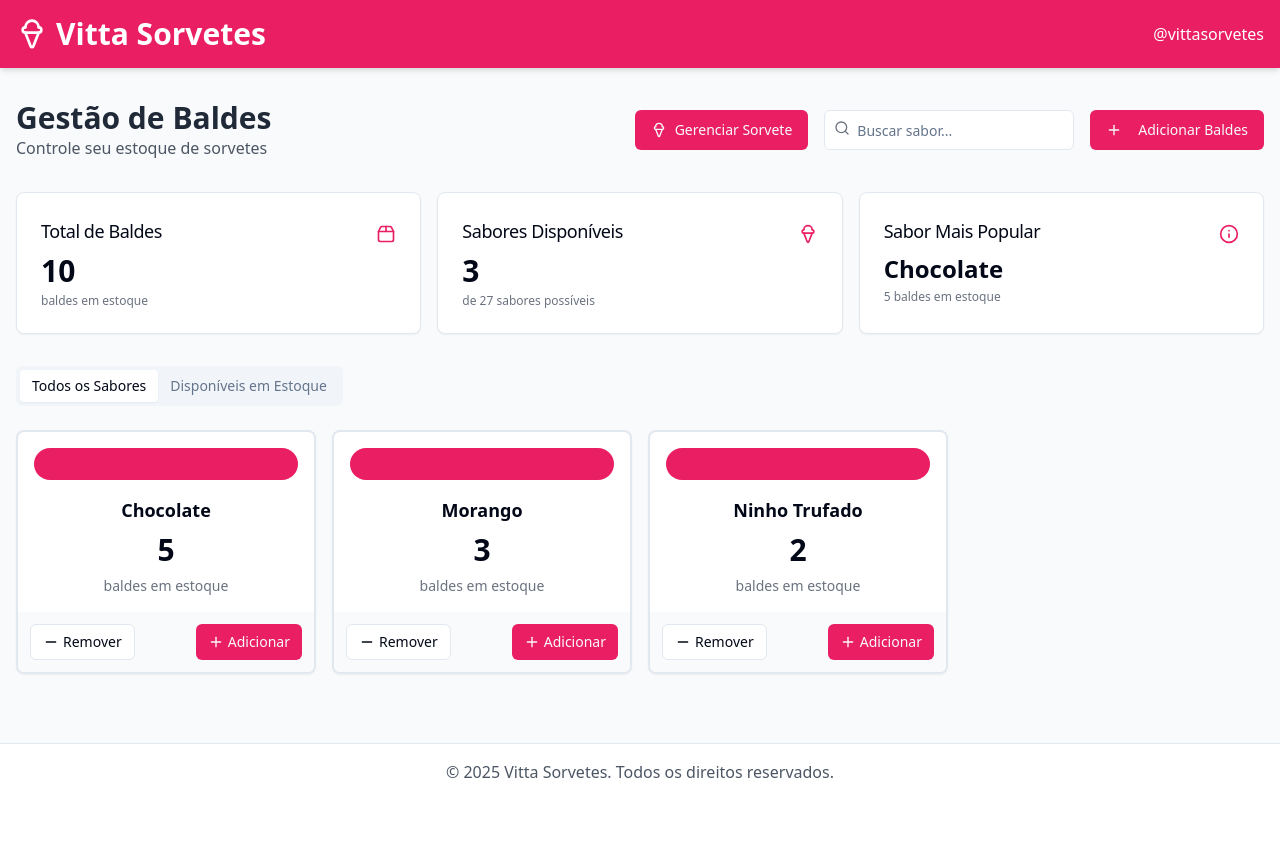
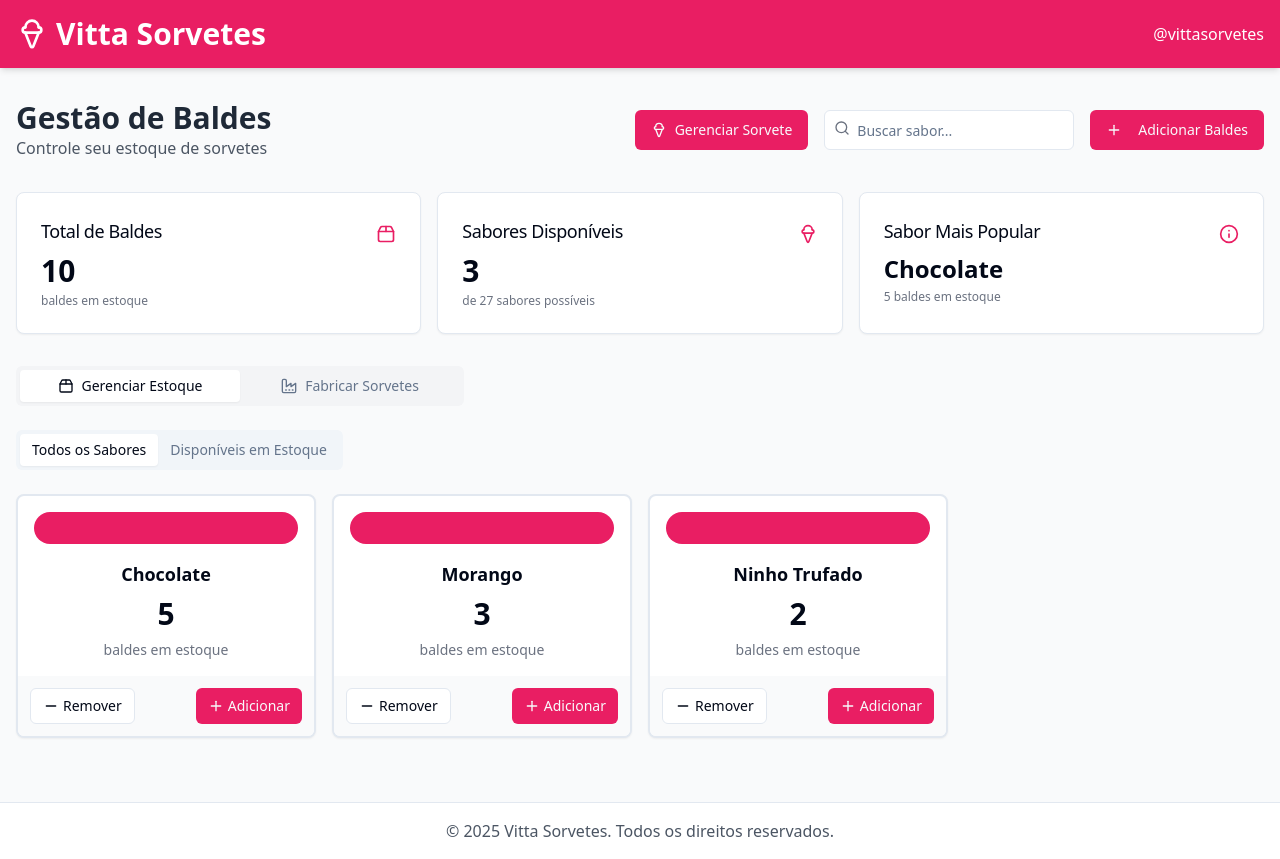
Before and after one commit to helberkaue/vitta-sorvetes-gestao-baldes, a React (Vite) app: page /dashboard in a window 1280 px wide. Before the commit the page ends 800 px from the top, so only its background shows below. Built offline with nearby package versions, Linux system fonts and the light colour scheme.

Commit message:
feat: Add manufacturing tab
Adds a new tab for manufacturing functionality.

```diff
--- a/src/components/ui/tabs.tsx
+++ b/src/components/ui/tabs.tsx
@@ -1,3 +1,4 @@
+
 import * as React from "react"
 import * as TabsPrimitive from "@radix-ui/react-tabs"
 
--- a/src/pages/Dashboard.tsx
+++ b/src/pages/Dashboard.tsx
@@ -1,4 +1,3 @@
-
 import React, { useState, useEffect } from 'react';
 import { v4 as uuidv4 } from 'uuid';
 import Header from '@/components/Header';
@@ -7,7 +6,7 @@ import BucketCard from '@/components/BucketCard';
 import AddBucketForm from '@/components/AddBucketForm';
 import { Bucket, BucketWithFlavor } from '@/types/bucket';
 import { flavors, Flavor } from '@/data/flavors';
-import { Search, IceCream, Info, Package2, IceCreamCone } from 'lucide-react';
+import { Search, IceCream, Info, Package2, IceCreamCone, Factory, Truck } from 'lucide-react';
 import { Input } from '@/components/ui/input';
 import {
   Card,
@@ -24,10 +23,9 @@ const Dashboard = () => {
   const [buckets, setBuckets] = useState<Bucket[]>([]);
   const [searchTerm, setSearchTerm] = useState('');
   const [activeTab, setActiveTab] = useState('all');
+  const [mainTab, setMainTab] = useState('estoque');
 
   useEffect(() => {
-    // Aqui você implementaria a conexão com o Supabase
-    // Por enquanto, vamos carregar dados de exemplo
     const loadSampleData = () => {
       const sampleBuckets: Bucket[] = [
         {
@@ -60,11 +58,9 @@ const Dashboard = () => {
   }, []);
 
   const handleAddBucket = (flavorId: number, quantity: number) => {
-    // Verificar se o sabor já existe
     const existingBucketIndex = buckets.findIndex(b => b.flavorId === flavorId);
 
     if (existingBucketIndex >= 0) {
-      // Atualizar quantidade se o sabor já existe
       const updatedBuckets = [...buckets];
       updatedBuckets[existingBucketIndex] = {
         ...updatedBuckets[existingBucketIndex],
@@ -73,7 +69,6 @@ const Dashboard = () => {
       };
       setBuckets(updatedBuckets);
     } else {
-      // Adicionar novo sabor se não existir
       const newBucket: Bucket = {
         id: uuidv4(),
         flavorId,
@@ -112,7 +107,6 @@ const Dashboard = () => {
       return bucket;
     });
 
-    // Remover baldes com quantidade zero
     updatedBuckets = updatedBuckets.filter(bucket => bucket.quantity > 0);
 
     setBuckets(updatedBuckets);
@@ -124,7 +118,12 @@ const Dashboard = () => {
     });
   };
 
-  // Adicionar flavor aos buckets
+  const handleStartProduction = (flavor: Flavor) => {
+    toast.success(`Iniciando produção de ${flavor.name}!`, {
+      description: "Em um sistema real, isso registraria o início de um ciclo de produção no Supabase."
+    });
+  };
+
   const bucketsWithFlavor: BucketWithFlavor[] = buckets.map(bucket => {
     const flavor = flavors.find(f => f.id === bucket.flavorId) || { id: 0, name: "Desconhecido" };
     return {
@@ -133,12 +132,10 @@ const Dashboard = () => {
     };
   });
 
-  // Filtrar por pesquisa
   const filteredBuckets = bucketsWithFlavor.filter(bucket =>
     bucket.flavor.name.toLowerCase().includes(searchTerm.toLowerCase())
   );
 
-  // Calcular estatísticas
   const totalBuckets = buckets.reduce((sum, bucket) => sum + bucket.quantity, 0);
   const uniqueFlavors = new Set(buckets.map(bucket => bucket.flavorId)).size;
   const mostPopularBucket = [...bucketsWithFlavor].sort((a, b) => b.quantity - a.quantity)[0];
@@ -177,7 +174,6 @@ const Dashboard = () => {
           </div>
         </div>
 
-        {/* Status Cards */}
         <div className="grid grid-cols-1 md:grid-cols-3 gap-4 mb-8">
           <Card className="hover:shadow-md transition-all">
             <CardHeader className="flex flex-row items-center justify-between pb-2">
@@ -217,6 +213,19 @@ const Dashboard = () => {
           </Card>
         </div>
 
+        <Tabs value={mainTab} onValueChange={setMainTab} className="mb-6">
+          <TabsList className="w-full max-w-md mx-auto bg-gray-100">
+            <TabsTrigger value="estoque" className="flex-1">
+              <Package2 size={16} className="mr-2" />
+              Gerenciar Estoque
+            </TabsTrigger>
+            <TabsTrigger value="fabricar" className="flex-1">
+              <Factory size={16} className="mr-2" />
+              Fabricar Sorvetes
+            </TabsTrigger>
+          </TabsList>
+
+          <TabsContent value="estoque" className="mt-6">
             <Tabs value={activeTab} onValueChange={setActiveTab} className="mb-8">
               <TabsList>
                 <TabsTrigger value="all">Todos os Sabores</TabsTrigger>
@@ -267,6 +276,49 @@ const Dashboard = () => {
                 )}
               </TabsContent>
             </Tabs>
+          </TabsContent>
+
+          <TabsContent value="fabricar" className="mt-6">
+            <div className="bg-white rounded-lg shadow p-6 mb-8">
+              <h3 className="text-xl font-semibold text-gray-800 mb-4 flex items-center gap-2">
+                <Factory size={20} />
+                Fabricação de Sorvetes
+              </h3>
+              <p className="text-gray-600 mb-6">
+                Selecione os sabores que deseja fabricar para aumentar o estoque. Em um sistema completo,
+                isso seria conectado ao processo de produção e registrado no banco de dados.
+              </p>
+
+              <div className="grid grid-cols-1 md:grid-cols-2 lg:grid-cols-3 gap-4">
+                {flavors.map(flavor => {
+                  const inStock = bucketsWithFlavor.find(b => b.flavor.id === flavor.id);
+                  return (
+                    <Card key={flavor.id} className="border border-gray-200">
+                      <CardHeader className="pb-2">
+                        <CardTitle className="text-lg">{flavor.name}</CardTitle>
+                        <CardDescription>
+                          {inStock ? `${inStock.quantity} baldes em estoque` : 'Não disponível em estoque'}
+                        </CardDescription>
+                      </CardHeader>
+                      <CardFooter className="flex justify-between pt-2">
+                        <div className="text-sm text-gray-500">
+                          ID: {flavor.id}
+                        </div>
+                        <Button
+                          variant="outline"
+                          onClick={() => handleStartProduction(flavor)}
+                          className="bg-vitta-pink hover:bg-vitta-lightpink text-white border-0"
+                        >
+                          <Truck className="h-4 w-4 mr-2" /> Fabricar
+                        </Button>
+                      </CardFooter>
+                    </Card>
+                  );
+                })}
+              </div>
+            </div>
+          </TabsContent>
+        </Tabs>
       </main>
 
       <footer className="bg-white py-4 border-t">
```
Lines whose indentation alone changed are shown as unchanged.
